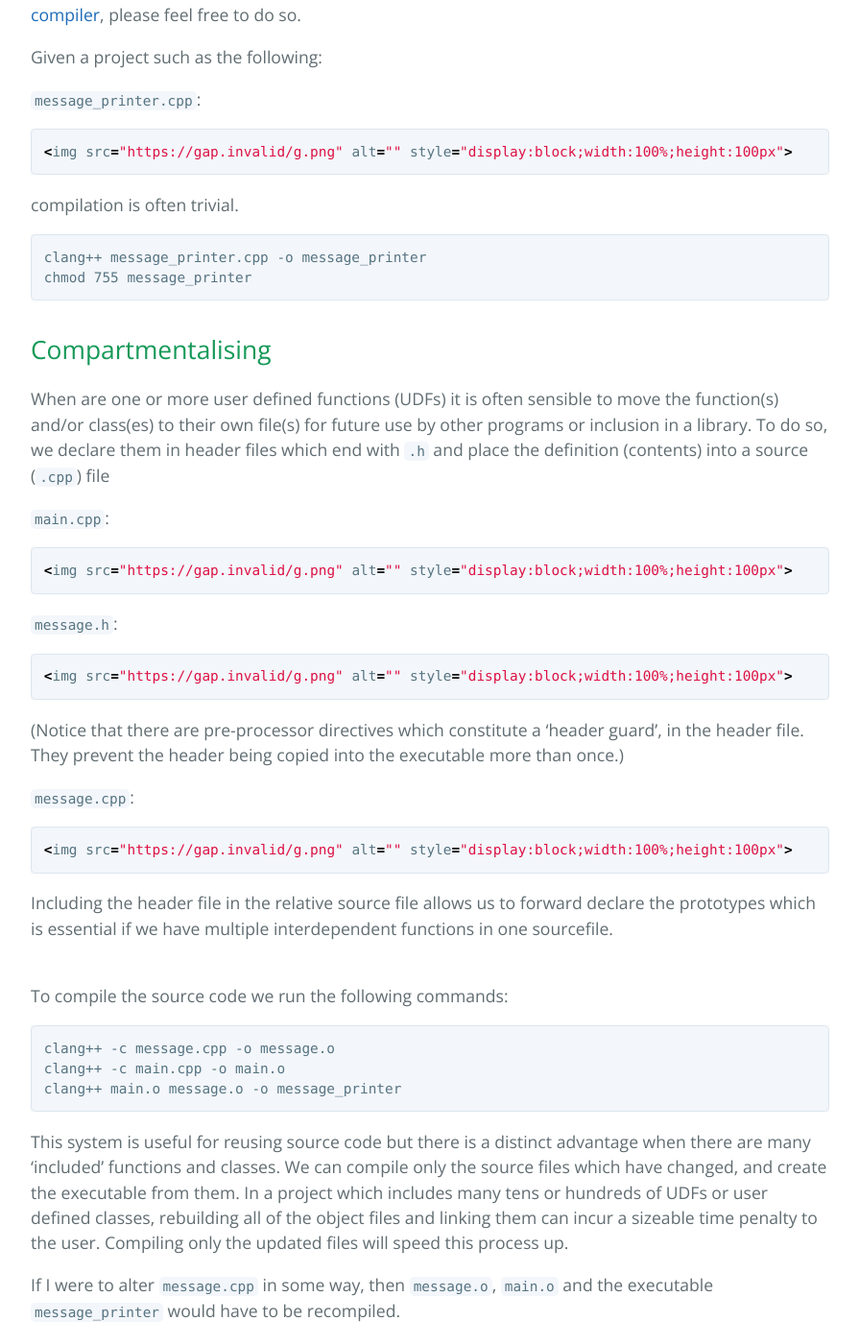
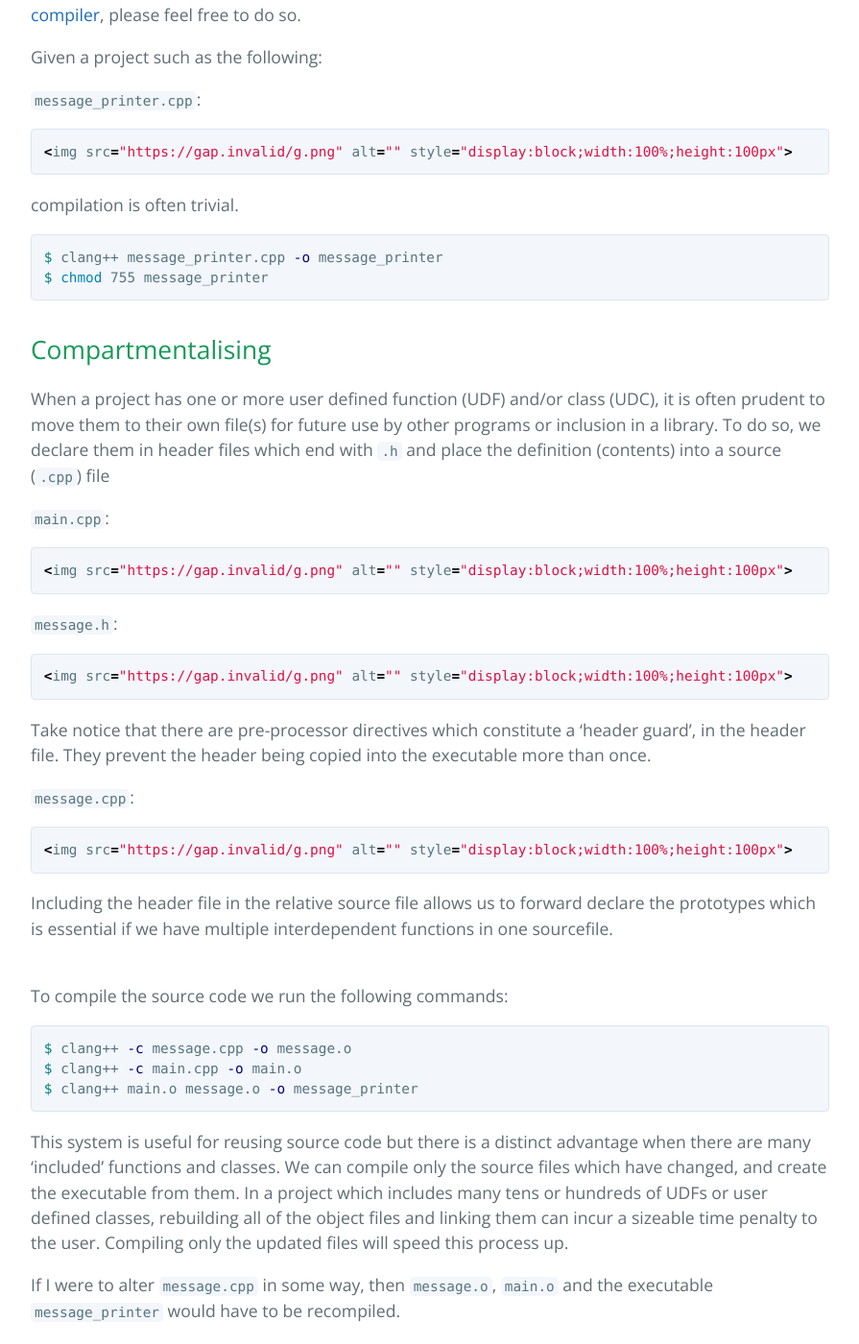
Before and after one commit to virtualme1/DanielDewberry.github.io, a Jekyll site: the page built from _posts/Programming/C++/2018-02-28-Compartmentalisation-of-functions-and-classes.md, in a window 1280 px wide and 1400 px high, scrolled down 616 px. Shown: the whole window at 96% size, without its empty margins (192-1087 px from the left). Built offline with Jekyll 4.4.1, drawn with Linux system fonts in a browser that asks for light colours; some of the changed text lies outside the part shown.

Commit message:
blog update

````diff
--- a/_posts/Programming/C++/2018-02-28-Compartmentalisation-of-functions-and-classes.md
+++ b/_posts/Programming/C++/2018-02-28-Compartmentalisation-of-functions-and-classes.md
@@ -19,15 +19,15 @@ Given a project such as the following:
 
 compilation is often trivial.
 
-```
-clang++ message_printer.cpp -o message_printer
-chmod 755 message_printer
+```bash
+$ clang++ message_printer.cpp -o message_printer
+$ chmod 755 message_printer
 ```
 
 
 ## Compartmentalising
 
-When are one or more user defined functions (UDFs) it is often sensible to move the function(s) and/or class(es) to their own file(s) for future use by other programs or inclusion in a library.  To do so, we declare them in header files which end with `.h` and place the definition (contents) into a source (`.cpp`) file
+When a project has one or more user defined function (UDF) and/or class (UDC), it is often prudent to move them to their own file(s) for future use by other programs or inclusion in a library.  To do so, we declare them in header files which end with `.h` and place the definition (contents) into a source (`.cpp`) file
 
 `main.cpp`:
 ```cpp
@@ -38,7 +38,7 @@ When are one or more user defined functions (UDFs) it is often sensible to move
 ```cpp
 {% include Examples/cpp/compartmentalisation/message.h %}
 ```
-(Notice that there are pre-processor directives which constitute a 'header guard', in the header file.  They prevent the header being copied into the executable more than once.)
+Take notice that there are pre-processor directives which constitute a 'header guard', in the header file.  They prevent the header being copied into the executable more than once.
 
 `message.cpp`:
 ```cpp
@@ -48,10 +48,11 @@ Including the header file in the relative source file allows us to forward decla
 
 <br />
 To compile the source code we run the following commands:
-```
-clang++ -c message.cpp -o message.o
-clang++ -c main.cpp -o main.o
-clang++ main.o message.o -o message_printer
+
+```bash
+$ clang++ -c message.cpp -o message.o
+$ clang++ -c main.cpp -o main.o
+$ clang++ main.o message.o -o message_printer
 ```
 This system is useful for reusing source code but there is a distinct advantage when there are many 'included' functions and classes.  We can compile only the source files which have changed, and create the executable from them.  In a project which includes many tens or hundreds of UDFs or user defined classes, rebuilding all of the object files and linking them can incur a sizeable time penalty to the user.  Compiling only the updated files will speed this process up.
 
````
Also changed, not shown: other parts of _posts/Programming/C++/2018-02-28-Compartmentalisation-of-functions-and-classes.md (+4 -4 lines), 1 other file.
